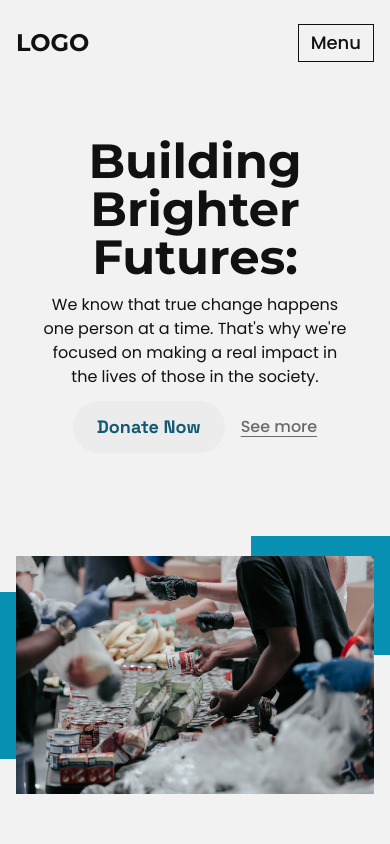
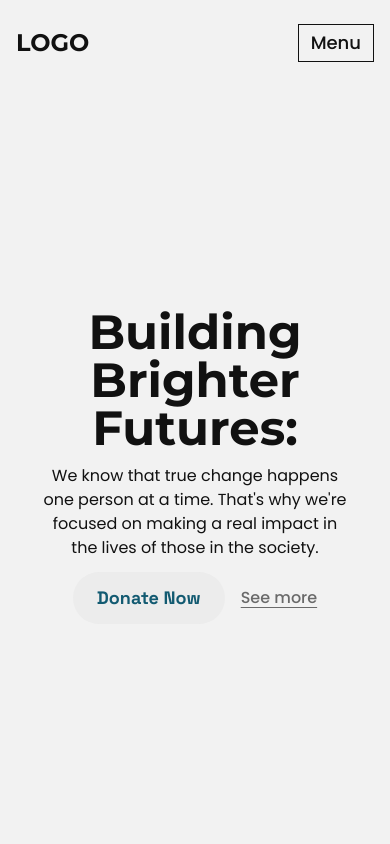
Before and after one commit to eniiku/songs_of_laughter, a React (Vite) app: page / in a window 390 px wide. Shown: the top 844 px of the page. Built offline with nearby package versions, Linux system fonts and the light colour scheme.

Commit message:
fix(App): fix layout breakpoint in Home section

```diff
--- a/src/App.tsx
+++ b/src/App.tsx
@@ -48,12 +48,14 @@ const App = () => {
           </div>
         </div>
 
-        <div className='relative bg-[url(/src/assets/packaging.jpg)] z-0 bg-cover bg-center bg-no-repeat bg-blend-overlay bg-white bg-opacity-10'>
-          <img src={packaging} />
+        <div className='hidden lg:block'>
+          <div className='relative z-0'>
+            <img src={packaging} />
 
-          <div className='absolute -z-30 h-[70%] w-[100px] bg-cyan-600 -left-6 top-[15%]'></div>
+            <div className='absolute -z-30 h-[70%] w-[100px] bg-cyan-600 -left-6 top-[15%]'></div>
 
-          <div className='absolute -z-30 h-[50%] w-[40%] bg-cyan-600 -right-5 -top-5'></div>
+            <div className='absolute -z-30 h-[50%] w-[40%] bg-cyan-600 -right-5 -top-5'></div>
+          </div>
         </div>
       </div>
 
```
